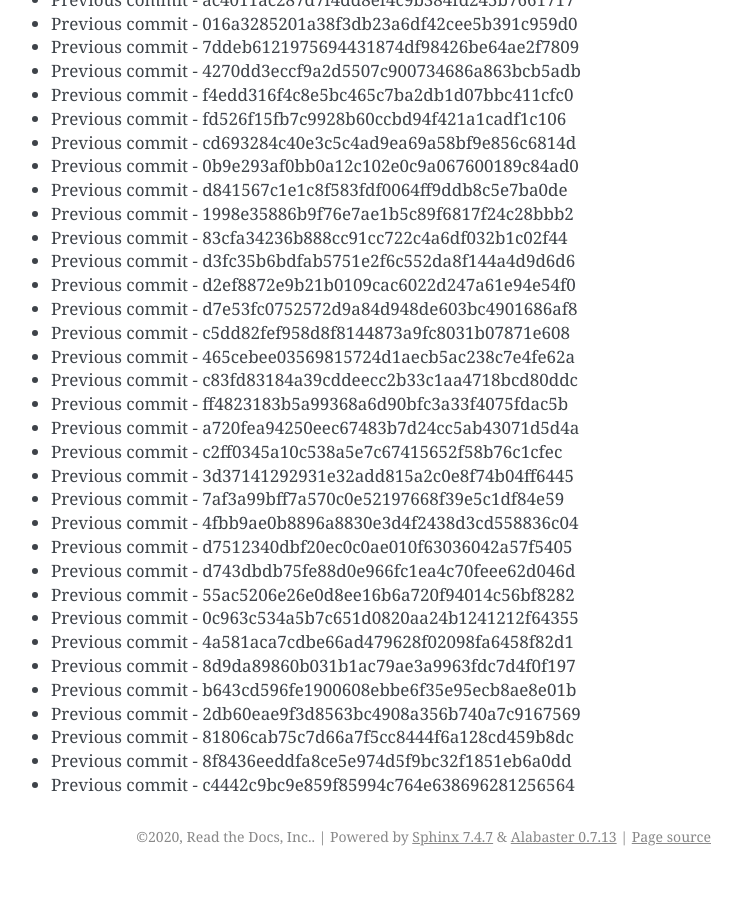
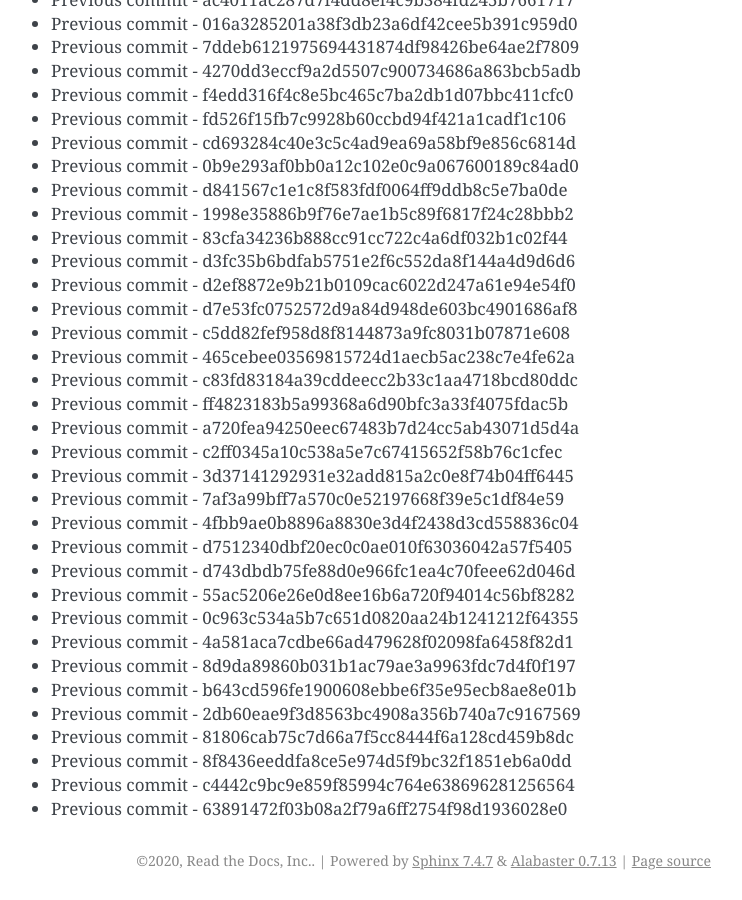
Before and after one commit to readthedocs/rtd-git-stresstest, a Sphinx documentation site: the page built from docs/updates.rst, in a window 1280 px wide and 900 px high, scrolled down 63194 px. Shown: the whole window, without its empty margins (399-1141 px from the left). Built offline with Sphinx 7.4.7, drawn with Linux system fonts in a browser that asks for light colours; before the commit the page ends 64070 px from its top, so only the background shows below that.

Commit message:
Generating commit from previous: 63891472f03b08a2f79a6ff2754f98d1936028e0

```diff
--- a/docs/updates.rst
+++ b/docs/updates.rst
@@ -2687,3 +2687,4 @@ It can be tested for any performance characteristics.
 * Previous commit - 81806cab75c7d66a7f5cc8444f6a128cd459b8dc
 * Previous commit - 8f8436eeddfa8ce5e974d5f9bc32f1851eb6a0dd
 * Previous commit - c4442c9bc9e859f85994c764e638696281256564
+* Previous commit - 63891472f03b08a2f79a6ff2754f98d1936028e0
```
